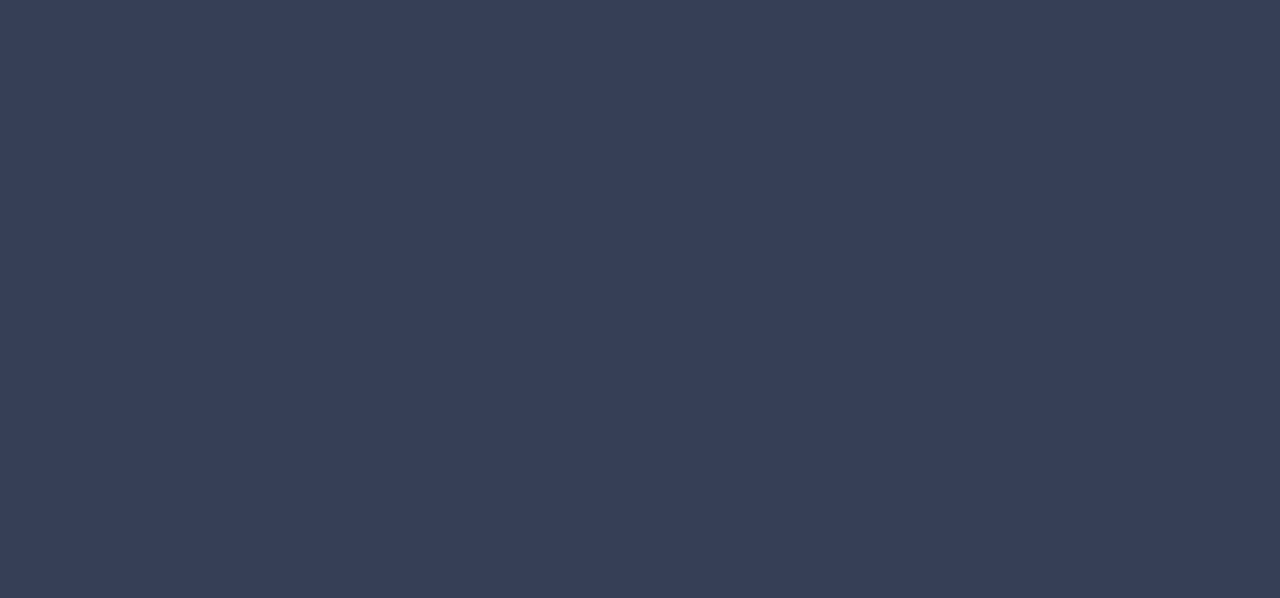
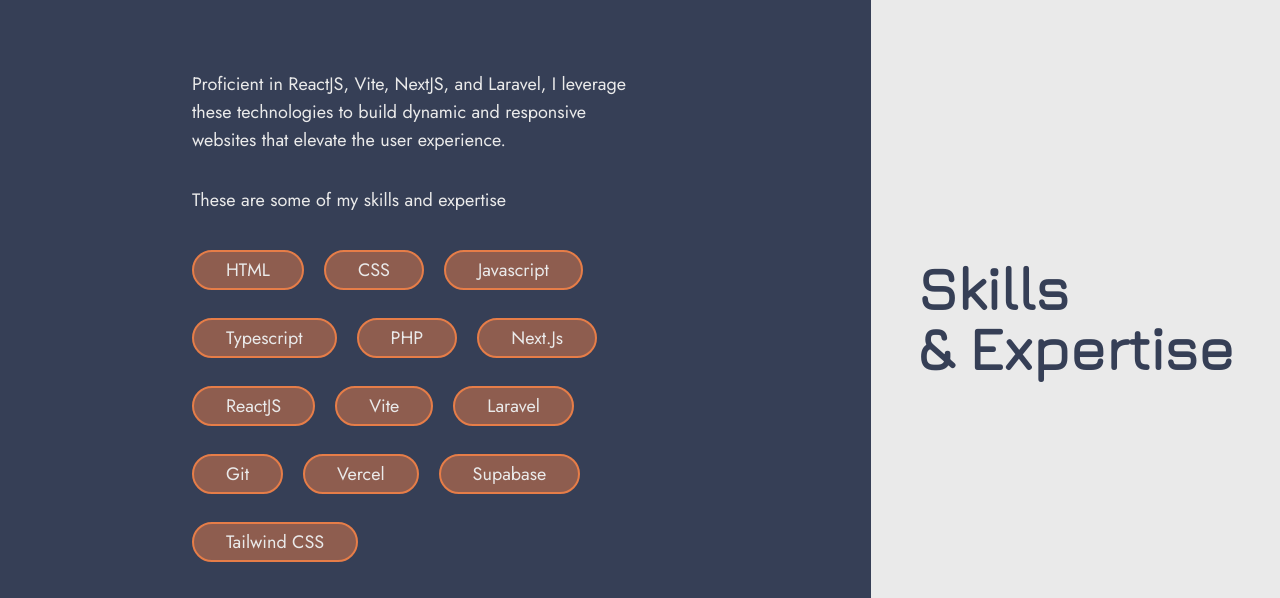
Before and after one commit to dinda-ayu-syafitri/portfolio-web, a React (Vite) app: page / in a window 1280 px wide. Shown: the part 1682-2280 px from the top of the page. Built offline with nearby package versions, Linux system fonts and the light colour scheme.

Commit message:
Add : Skill and Expertise Section, Badge Component, and Logo

```diff
--- a/src/App.jsx
+++ b/src/App.jsx
@@ -1,6 +1,7 @@
 import { Navbar } from "./components/navbar/Navbar";
 import { AboutMe } from "./modules/aboutMe-section/AboutMe";
 import { HeroSection } from "./modules/hero-section/HeroSection";
+import { SkillsExpertise } from "./modules/skills-expertise/SkillsExpertise";
 
 const App = () => {
   return (
@@ -8,6 +9,7 @@
       <Navbar />
       <HeroSection />
       <AboutMe />
+      <SkillsExpertise />
       {/* <section id="parallax1">Parallax</section> */}
       {/* <section id="aboutMe">About Me</section> */}
       <section id="parallax2">Parallax</section>
--- /dev/null
+++ b/src/components/badge/Badge.jsx
@@ -0,0 +1,12 @@
+import { motion } from "framer-motion";
+
+export const Badge = ({ children, variants }) => {
+  return (
+    <motion.div
+      variants={variants}
+      className="rounded-full py-1 px-8 bg-theme-orange my-1 text-center bg-opacity-50 border-theme-orange border-2 text-sm md:text-lg"
+    >
+      {children}
+    </motion.div>
+  );
+};
--- a/src/components/navbar/Navbar.jsx
+++ b/src/components/navbar/Navbar.jsx
@@ -1,12 +1,17 @@
 export const Navbar = () => {
   return (
-    <div className="fixed bg-theme-light-grey  bg-opacity-30 w-full py-5 px-[15%] flex justify-between z-30">
+    <div className="fixed bg-theme-light-grey  bg-opacity-30 w-full py-3 px-[15%] flex items-center justify-between z-30">
       <div>
-        <a href="/#hero">DINDA</a>
+        <a href="/#hero">
+          <img src="./dinda-logo.png" alt="" className="w-28" />
+        </a>
       </div>
       <div className="flex justify-around gap-10">
         <div>
           <a href="/#aboutMe">About Me</a>
+        </div>
+        <div>
+          <a href="/#skills-expertise">Skills & Expertise</a>
         </div>
         <div>
           <a href="/#projects">Projects</a>
--- a/src/modules/aboutMe-section/AboutMe.jsx
+++ b/src/modules/aboutMe-section/AboutMe.jsx
@@ -12,6 +12,16 @@
 
   const textAnimation = useTransform(scrollYProgress, [0, 1], ["0%", "300%"]);
   const bgAnimation = useTransform(scrollYProgress, [0, 1], ["0%", "100%"]);
+
+  const textAnimationVariants = {
+    initial: { scale: 0.5, opacity: 0 },
+    animate: {
+      scale: 1,
+      opacity: 1,
+      transition: { duration: 1, type: "spring", bounce: 0.5 },
+    },
+  };
+
   return (
     <section
       id="aboutMe"
@@ -28,6 +38,9 @@
       ></motion.div>
       <motion.div
         style={{ y: textAnimation }}
+        variants={textAnimationVariants}
+        initial="initial"
+        whileInView="animate"
         className="w-[90vw] md:w-[50vw] text-xl text-center absolute"
       >
         <p className="mb-5">
--- /dev/null
+++ b/src/modules/skills-expertise/SkillsExpertise.jsx
@@ -0,0 +1,82 @@
+// import React from "react";
+
+import { motion } from "framer-motion";
+import { Badge } from "../../components/badge/Badge";
+
+export const SkillsExpertise = () => {
+  const variants = {
+    initial: { opacity: 0, y: 100 },
+    initialBadge: { opacity: 0, y: 50 },
+    initialText: { opacity: 0, x: -100 },
+    animateHeading: { opacity: 1, y: 0, transition: { duration: 0.5 } },
+    animateBadge: {
+      opacity: 1,
+      y: 0,
+      transition: {
+        duration: 0.5,
+        staggerChildren: 0.1,
+        type: "spring",
+        bounce: 0.5,
+      },
+    },
+    animateText: { opacity: 1, x: 0, transition: { duration: 0.5 } },
+  };
+  return (
+    <section
+      id="skills-expertise"
+      className="flex flex-col md:flex-row justify-center justify-items-center items-center gap-10 text-lg"
+    >
+      <div className="flex justify-start md:justify-center justify-items-center flex-col w-full md:w-2/3 px-5 md:px-[15%] order-2 md:order-1 h-2/3 md:h-full">
+        <motion.p
+          className="mb-8"
+          variants={variants}
+          initial="initialText"
+          whileInView={"animateText"}
+        >
+          Proficient in ReactJS, Vite, NextJS, and Laravel, I leverage these
+          technologies to build dynamic and responsive websites that elevate the
+          user experience.
+        </motion.p>
+        <motion.p
+          variants={variants}
+          initial="initialText"
+          whileInView={"animateText"}
+        >
+          These are some of my skills and expertise
+        </motion.p>
+        <div>
+          <motion.div
+            className="flex justify-start gap-2 md:gap-5 flex-wrap mt-8"
+            variants={variants}
+            initial="initialBadge"
+            whileInView={"animateBadge"}
+          >
+            <Badge variants={variants}>HTML</Badge>
+            <Badge variants={variants}>CSS</Badge>
+            <Badge variants={variants}>Javascript</Badge>
+            <Badge variants={variants}>Typescript</Badge>
+            <Badge variants={variants}>PHP</Badge>
+            <Badge variants={variants}>Next.Js</Badge>
+            <Badge variants={variants}>ReactJS</Badge>
+            <Badge variants={variants}>Vite</Badge>
+            <Badge variants={variants}>Laravel</Badge>
+            <Badge variants={variants}>Git</Badge>
+            <Badge variants={variants}>Vercel</Badge>
+            <Badge variants={variants}>Supabase</Badge>
+            <Badge variants={variants}>Tailwind CSS</Badge>
+          </motion.div>
+        </div>
+      </div>
+      <div className="flex justify-center items-center justify-items-center bg-theme-off-white h-1/3 md:h-full w-full md:w-1/3 text-theme-dark-blue px-5 order-1 md:order-2">
+        <motion.h3
+          className="text-3xl md:text-6xl font-jura font-bold"
+          variants={variants}
+          initial="initial"
+          whileInView={"animateHeading"}
+        >
+          Skills <br />& Expertise
+        </motion.h3>
+      </div>
+    </section>
+  );
+};
```
Also changed, not shown: public/dinda-logo.png (added).
